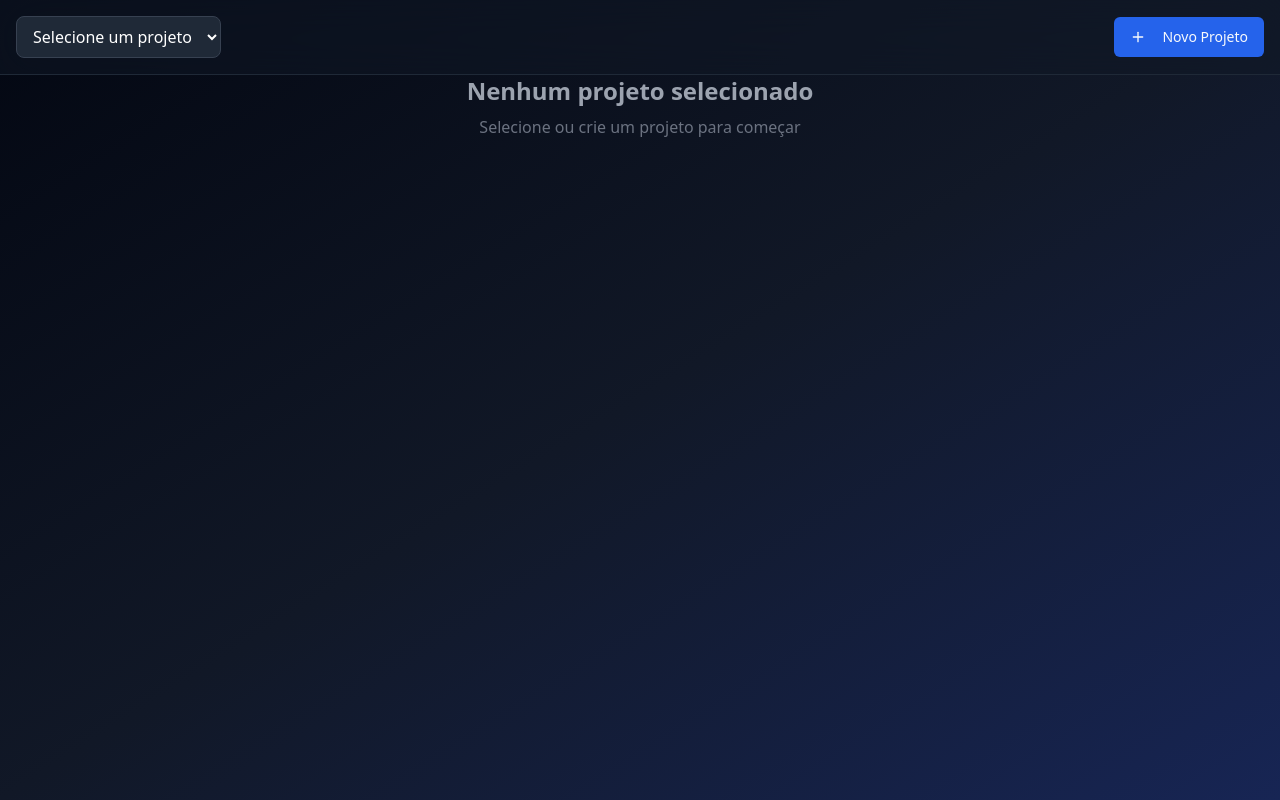
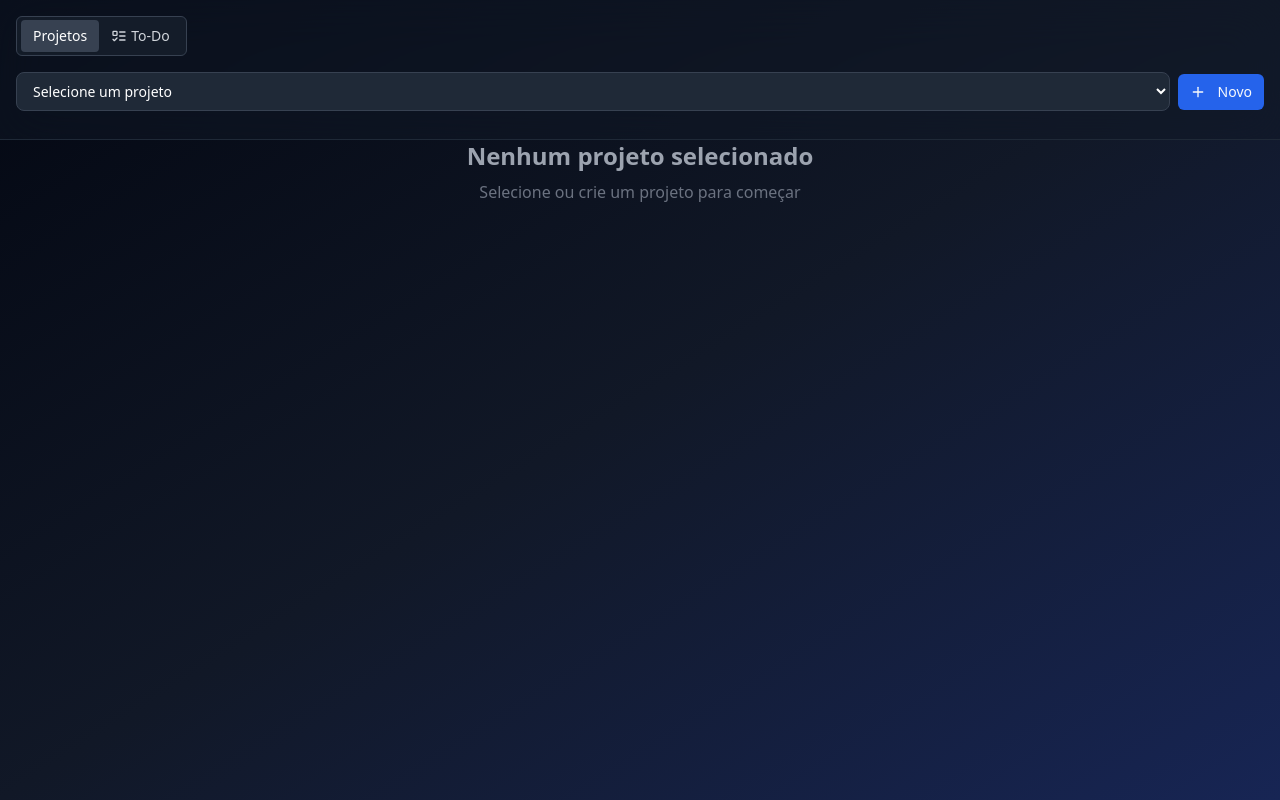
Before and after one commit to LucasLuccaCode/tech-task-trello, a React (Vite) app: page / in a window 1280 px wide. Built offline with nearby package versions, Linux system fonts and the light colour scheme.

Commit message:
Refactor: Improve header button distribution with tabs
-   Divided header buttons into tabs.
-   Added a tab for creating to-do items.
-   Enabled the creation of to-do projects.

```diff
--- a/src/components/kanban/KanbanHeader.tsx
+++ b/src/components/kanban/KanbanHeader.tsx
@@ -1,49 +1,43 @@
 
 import React, { useState } from 'react';
 import { Button } from '@/components/ui/button';
-import { Plus, Settings } from 'lucide-react';
+import { Tabs, TabsList, TabsTrigger, TabsContent } from '@/components/ui/tabs';
+import { Plus, Settings, ListTodo } from 'lucide-react';
 import { useKanban } from '@/contexts/KanbanContext';
 import { ProjectModal } from './ProjectModal';
 import { ProjectSettings } from './ProjectSettings';
+import { TodoModal } from './TodoModal';
 
 export const KanbanHeader: React.FC = () => {
   const { currentProject, projects, setCurrentProject } = useKanban();
   const [showProjectModal, setShowProjectModal] = useState(false);
+  const [showTodoModal, setShowTodoModal] = useState(false);
   const [showSettings, setShowSettings] = useState(false);
+
+  const kanbanProjects = projects.filter(p => p.type.id !== 'todo');
+  const todoProjects = projects.filter(p => p.type.id === 'todo');
 
   return (
     <>
-      <div className="bg-gray-900/50 backdrop-blur-xl border-b border-gray-800 p-4">
-        <div className="flex items-center justify-between">
-          <div className="flex items-center space-x-4">
-            <select
-              value={currentProject?.id || ''}
-              onChange={(e) => {
-                const project = projects.find(p => p.id === e.target.value);
-                setCurrentProject(project || null);
-              }}
-              className="bg-gray-800 border border-gray-700 rounded-lg px-3 py-2 text-white focus:ring-2 focus:ring-blue-500 focus:border-transparent"
+      <div className="bg-gray-900/50 backdrop-blur-xl border-b border-gray-800 p-3 sm:p-4">
+        <Tabs defaultValue="kanban" className="w-full">
+          <div className="flex items-center justify-between mb-4">
+            <TabsList className="bg-gray-800/50 border border-gray-700">
+              <TabsTrigger
+                value="kanban"
+                className="data-[state=active]:bg-gray-700 data-[state=active]:text-white text-gray-300"
               >
-              <option value="">Selecione um projeto</option>
-              {projects.map(project => (
-                <option key={project.id} value={project.id}>
-                  {project.name}
-                </option>
-              ))}
-            </select>
+                Projetos
+              </TabsTrigger>
+              <TabsTrigger
+                value="todo"
+                className="data-[state=active]:bg-gray-700 data-[state=active]:text-white text-gray-300"
+              >
+                <ListTodo className="w-4 h-4 mr-1" />
+                To-Do
+              </TabsTrigger>
+            </TabsList>
 
-            {currentProject && (
-              <div className="flex items-center space-x-2">
-                <div
-                  className="w-3 h-3 rounded-full"
-                  style={{ backgroundColor: currentProject.type.color }}
-                />
-                <span className="text-gray-300 text-sm">{currentProject.type.name}</span>
-              </div>
-            )}
-          </div>
-
-          <div className="flex items-center space-x-2">
             {currentProject && (
               <Button
                 variant="outline"
@@ -54,30 +48,105 @@ export const KanbanHeader: React.FC = () => {
                 <Settings className="w-4 h-4" />
               </Button>
             )}
+          </div>
+
+          <TabsContent value="kanban" className="mt-0">
+            <div className="flex items-center justify-between mb-3">
+              <div className="flex items-center space-x-3 flex-1">
+                <select
+                  value={currentProject?.type.id === 'todo' ? '' : (currentProject?.id || '')}
+                  onChange={(e) => {
+                    const project = kanbanProjects.find(p => p.id === e.target.value);
+                    setCurrentProject(project || null);
+                  }}
+                  className="bg-gray-800 border border-gray-700 rounded-lg px-3 py-2 text-white focus:ring-2 focus:ring-blue-500 focus:border-transparent text-sm flex-1 min-w-0"
+                >
+                  <option value="">Selecione um projeto</option>
+                  {kanbanProjects.map(project => (
+                    <option key={project.id} value={project.id}>
+                      {project.name}
+                    </option>
+                  ))}
+                </select>
+
+                {currentProject && currentProject.type.id !== 'todo' && (
+                  <div className="flex items-center space-x-2 flex-shrink-0">
+                    <div
+                      className="w-3 h-3 rounded-full"
+                      style={{ backgroundColor: currentProject.type.color }}
+                    />
+                    <span className="text-gray-300 text-xs sm:text-sm hidden sm:inline">
+                      {currentProject.type.name}
+                    </span>
+                  </div>
+                )}
+              </div>
 
               <Button
                 onClick={() => setShowProjectModal(true)}
-              className="bg-blue-600 hover:bg-blue-700"
+                className="bg-blue-600 hover:bg-blue-700 text-sm ml-2 flex-shrink-0"
+                size="sm"
               >
-              <Plus className="w-4 h-4 mr-2" />
-              Novo Projeto
+                <Plus className="w-4 h-4 mr-1" />
+                <span className="hidden sm:inline">Novo</span>
               </Button>
             </div>
+          </TabsContent>
+
+          <TabsContent value="todo" className="mt-0">
+            <div className="flex items-center justify-between mb-3">
+              <div className="flex items-center space-x-3 flex-1">
+                <select
+                  value={currentProject?.type.id === 'todo' ? (currentProject?.id || '') : ''}
+                  onChange={(e) => {
+                    const project = todoProjects.find(p => p.id === e.target.value);
+                    setCurrentProject(project || null);
+                  }}
+                  className="bg-gray-800 border border-gray-700 rounded-lg px-3 py-2 text-white focus:ring-2 focus:ring-blue-500 focus:border-transparent text-sm flex-1 min-w-0"
+                >
+                  <option value="">Selecione uma lista de tarefas</option>
+                  {todoProjects.map(project => (
+                    <option key={project.id} value={project.id}>
+                      {project.name}
+                    </option>
+                  ))}
+                </select>
               </div>
+
+              <Button
+                onClick={() => setShowTodoModal(true)}
+                className="bg-green-600 hover:bg-green-700 text-sm ml-2 flex-shrink-0"
+                size="sm"
+              >
+                <Plus className="w-4 h-4 mr-1" />
+                <span className="hidden sm:inline">Nova Lista</span>
+              </Button>
+            </div>
+          </TabsContent>
 
           {currentProject && (
             <div className="mt-3">
-            <h1 className="text-2xl font-bold text-white">{currentProject.name}</h1>
+              <h1 className="text-xl sm:text-2xl font-bold text-white truncate">
+                {currentProject.name}
+              </h1>
               {currentProject.description && (
-              <p className="text-gray-400 mt-1">{currentProject.description}</p>
+                <p className="text-gray-400 mt-1 text-sm line-clamp-2">
+                  {currentProject.description}
+                </p>
               )}
             </div>
           )}
+        </Tabs>
       </div>
 
       <ProjectModal
         isOpen={showProjectModal}
         onClose={() => setShowProjectModal(false)}
+      />
+
+      <TodoModal
+        isOpen={showTodoModal}
+        onClose={() => setShowTodoModal(false)}
       />
 
       {currentProject && (
--- /dev/null
+++ b/src/components/kanban/TodoModal.tsx
@@ -0,0 +1,88 @@
+
+import React, { useState } from 'react';
+import { Dialog, DialogContent, DialogHeader, DialogTitle } from '@/components/ui/dialog';
+import { Button } from '@/components/ui/button';
+import { Input } from '@/components/ui/input';
+import { Textarea } from '@/components/ui/textarea';
+import { useKanban } from '@/contexts/KanbanContext';
+import { ListTodo } from 'lucide-react';
+
+interface TodoModalProps {
+  isOpen: boolean;
+  onClose: () => void;
+}
+
+export const TodoModal: React.FC<TodoModalProps> = ({ isOpen, onClose }) => {
+  const { createProject } = useKanban();
+  const [name, setName] = useState('');
+  const [description, setDescription] = useState('');
+
+  const handleSubmit = (e: React.FormEvent) => {
+    e.preventDefault();
+    if (name.trim()) {
+      createProject(name.trim(), description.trim(), 'todo');
+      setName('');
+      setDescription('');
+      onClose();
+    }
+  };
+
+  return (
+    <Dialog open={isOpen} onOpenChange={onClose}>
+      <DialogContent className="w-[90vw] max-w-md mx-auto bg-gray-900/95 border-gray-800 backdrop-blur-xl max-h-[90vh] overflow-y-auto">
+        <DialogHeader>
+          <DialogTitle className="text-white text-lg flex items-center space-x-2">
+            <ListTodo className="w-5 h-5 text-green-500" />
+            <span>Nova Lista de Tarefas</span>
+          </DialogTitle>
+        </DialogHeader>
+
+        <form onSubmit={handleSubmit} className="space-y-4">
+          <div>
+            <label className="block text-sm font-medium text-gray-300 mb-2">
+              Nome da Lista
+            </label>
+            <Input
+              value={name}
+              onChange={(e) => setName(e.target.value)}
+              placeholder="Ex: Tarefas Pessoais, Compras..."
+              className="bg-gray-800 border-gray-700 text-white"
+              required
+            />
+          </div>
+
+          <div>
+            <label className="block text-sm font-medium text-gray-300 mb-2">
+              Descrição (opcional)
+            </label>
+            <Textarea
+              value={description}
+              onChange={(e) => setDescription(e.target.value)}
+              placeholder="Descreva o objetivo desta lista"
+              className="bg-gray-800 border-gray-700 text-white resize-none"
+              rows={2}
+            />
+          </div>
+
+          <div className="flex justify-end space-x-2 pt-4">
+            <Button
+              type="button"
+              variant="outline"
+              onClick={onClose}
+              className="border-gray-700 hover:bg-gray-800"
+            >
+              Cancelar
+            </Button>
+            <Button
+              type="submit"
+              disabled={!name.trim()}
+              className="bg-green-600 hover:bg-green-700"
+            >
+              Criar Lista
+            </Button>
+          </div>
+        </form>
+      </DialogContent>
+    </Dialog>
+  );
+};
```
Lines whose indentation alone changed are shown as unchanged.
